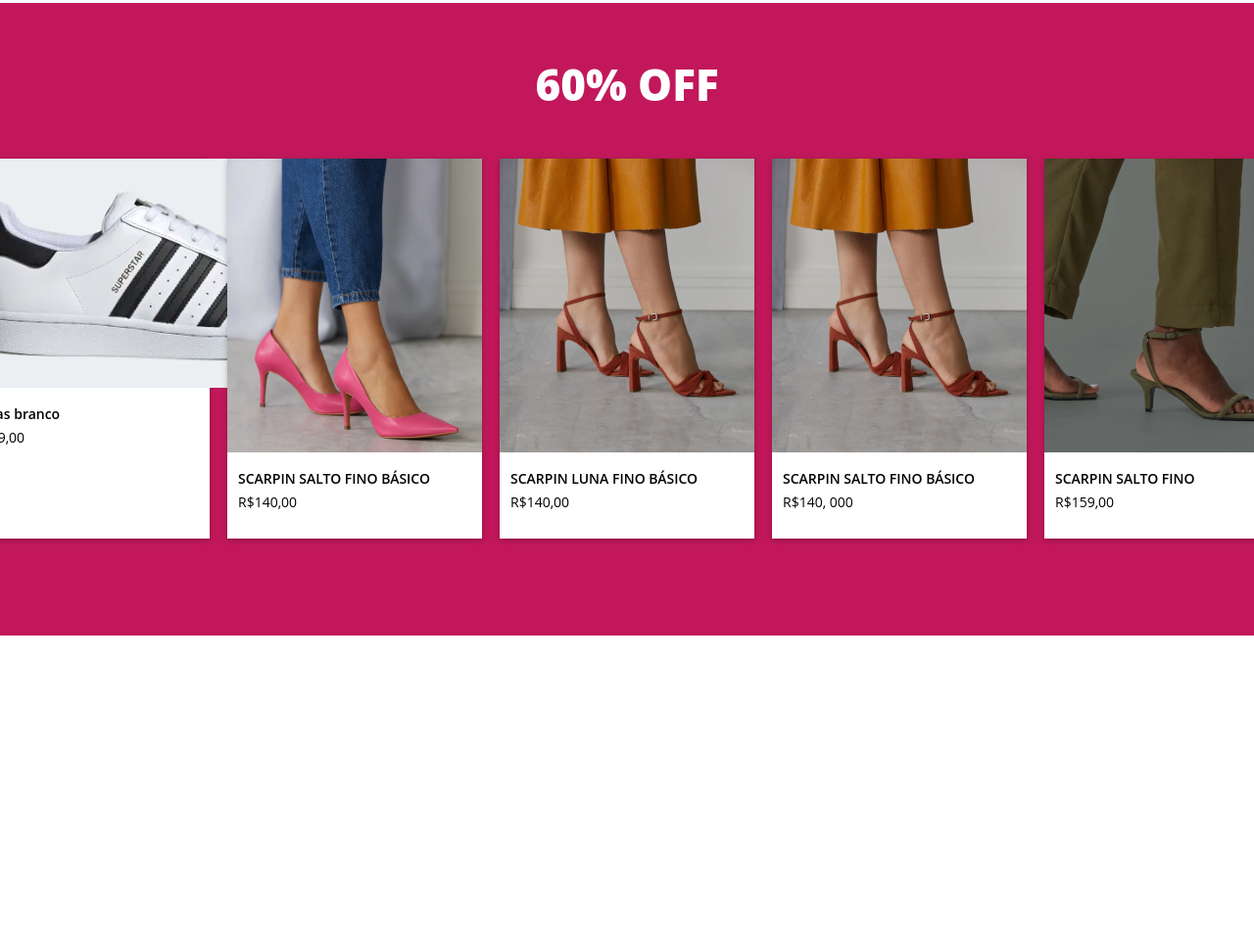
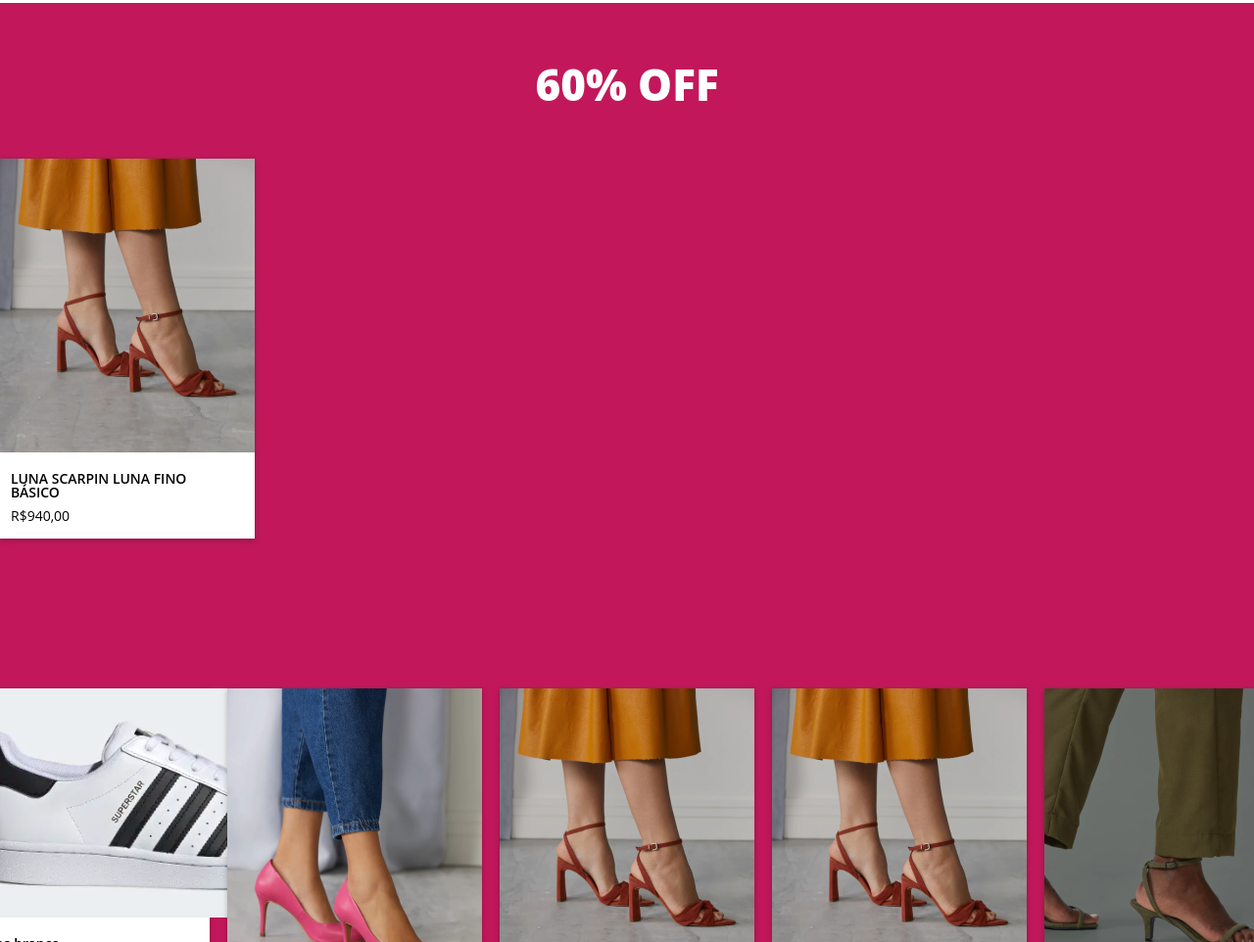
Before and after one commit to igortrust/novabranch, a plain HTML site: page index.html in a window 1280 px wide. Shown: the part 1535-2497 px from the top of the page at 98% size. Before the commit the page ends 2184 px from the top, so only its background shows below. Drawn offline with Linux system fonts and the light colour scheme.

Commit message:
commit luna

```diff
--- a/index.html
+++ b/index.html
@@ -40,6 +40,15 @@
         <section class="bg-ping">
             <div class="h2-discount">
                 <h2>60% OFF</h2>
+            </div>
+            <div class="badge">
+                <div class="bg-white">
+                    <img src="./img/red-scarpin.png" alt="Scarpin branco">
+                    <div class="price">
+                        <h2>LUNA SCARPIN LUNA FINO BÁSICO</h2>
+                        <p>R$940,00</p>
+                    </div>
+                </div>
             </div>
             <div class="badge-container">
                 <div class="badge">
```
